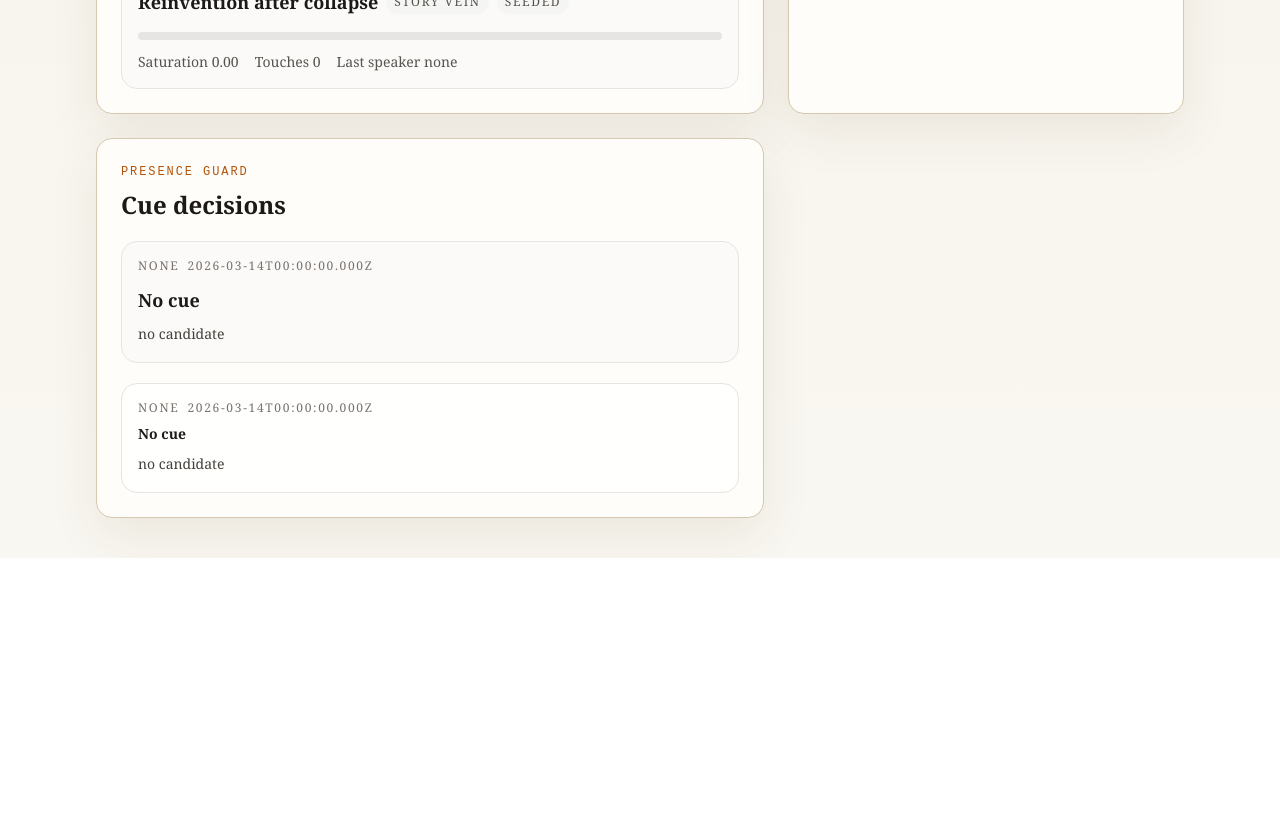
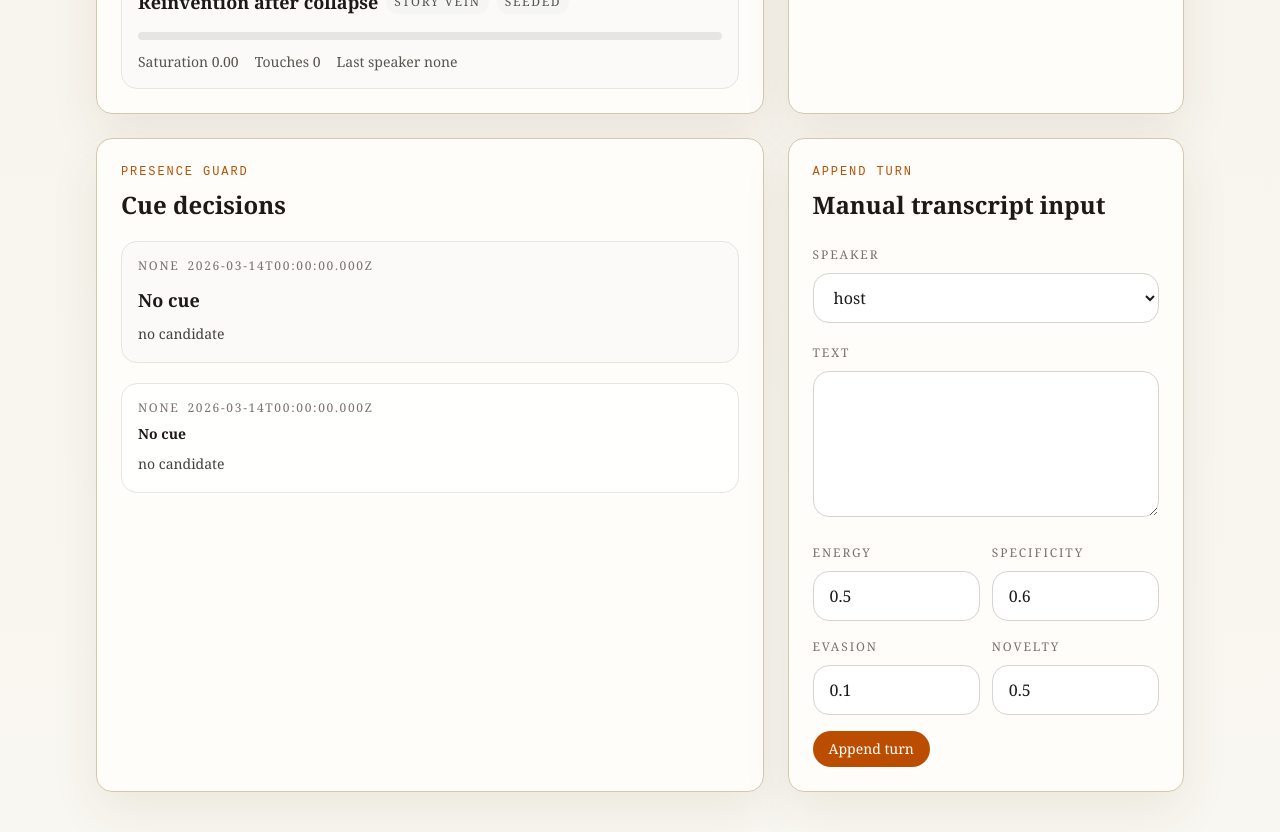
Before and after one commit to DillonPatterson/CuedUp, a Next.js app: page /interview/1/replay in a window 1280 px wide. Shown: the part 2060-2892 px from the top of the page. Before the commit the page ends 2618 px from the top, so only its background shows below. Built offline with nearby package versions, Linux system fonts and the light colour scheme.

Commit message:
Add replay-only manual transcript input

```diff
--- a/components/live/interview-replay.tsx
+++ b/components/live/interview-replay.tsx
@@ -4,10 +4,12 @@ import { startTransition, useEffect, useMemo, useState } from "react";
 import type { DossierLiveHandoff, TranscriptTurn } from "@/types";
 import { NudgeRail } from "@/components/live/nudge-rail";
 import { PresenceDecisionLog } from "@/components/live/presence-decision-log";
+import { ReplayTranscriptInput } from "@/components/live/replay-transcript-input";
 import { ThreadBank } from "@/components/live/thread-bank";
 import { TopicMap } from "@/components/live/topic-map";
 import { TranscriptPanel } from "@/components/live/transcript-panel";
 import { buildInterviewSessionTimeline } from "@/lib/state/interview-session-timeline";
+import { appendManualTranscriptTurn } from "@/lib/transcript/manual-turns";
 
 type InterviewReplayProps = {
   displaySessionId: string;
@@ -27,9 +29,15 @@ export function InterviewReplay({
   handoff,
   transcriptTurns,
 }: InterviewReplayProps) {
+  const [workingTranscriptTurns, setWorkingTranscriptTurns] = useState(transcriptTurns);
   const timeline = useMemo(
-    () => buildInterviewSessionTimeline(engineSessionId, handoff, transcriptTurns),
-    [engineSessionId, handoff, transcriptTurns],
+    () =>
+      buildInterviewSessionTimeline(
+        engineSessionId,
+        handoff,
+        workingTranscriptTurns,
+      ),
+    [engineSessionId, handoff, workingTranscriptTurns],
   );
   const [currentSnapshotIndex, setCurrentSnapshotIndex] = useState(INITIAL_SNAPSHOT_INDEX);
   const [isAutoplaying, setIsAutoplaying] = useState(false);
@@ -88,6 +96,22 @@ export function InterviewReplay({
     setIsAutoplaying((value) => !value);
   }
 
+  function handleAppendTurn(
+    draft: Parameters<typeof appendManualTranscriptTurn>[2],
+  ) {
+    const nextTurns = appendManualTranscriptTurn(
+      workingTranscriptTurns,
+      engineSessionId,
+      draft,
+    );
+
+    startTransition(() => {
+      setWorkingTranscriptTurns(nextTurns);
+      setCurrentSnapshotIndex(nextTurns.length);
+      setIsAutoplaying(false);
+    });
+  }
+
   return (
     <div className="grid gap-6 xl:grid-cols-[1.6fr_0.95fr]">
       <TranscriptPanel
@@ -96,7 +120,7 @@ export function InterviewReplay({
         recentTurns={currentSnapshot.recentTurns}
         currentTurn={currentSnapshot.currentTurn}
         currentTurnIndex={currentTurnIndex}
-        totalTurns={transcriptTurns.length}
+        totalTurns={workingTranscriptTurns.length}
         onNext={handleNext}
         onPrevious={handlePrevious}
         onReset={handleReset}
@@ -125,6 +149,7 @@ export function InterviewReplay({
         currentDecision={currentSnapshot.decisionLogEntry}
         recentDecisions={recentDecisions}
       />
+      <ReplayTranscriptInput onAppend={handleAppendTurn} />
     </div>
   );
 }
--- /dev/null
+++ b/components/live/replay-transcript-input.tsx
@@ -0,0 +1,180 @@
+"use client";
+
+import { useState } from "react";
+import type { TranscriptTurn } from "@/types";
+import type { ManualTranscriptTurnDraft } from "@/lib/transcript/manual-turns";
+
+type ReplayTranscriptInputProps = {
+  onAppend: (draft: ManualTranscriptTurnDraft) => void;
+};
+
+const initialDraft: ManualTranscriptTurnDraft = {
+  speaker: "host",
+  text: "",
+  energyScore: 0.5,
+  specificityScore: 0.6,
+  evasionScore: 0.1,
+  noveltyScore: 0.5,
+  threadIdLink: null,
+};
+
+const speakerOptions: TranscriptTurn["speaker"][] = [
+  "host",
+  "guest",
+  "producer",
+  "system",
+];
+
+export function ReplayTranscriptInput({
+  onAppend,
+}: ReplayTranscriptInputProps) {
+  const [draft, setDraft] = useState(initialDraft);
+
+  function handleSubmit(event: React.FormEvent<HTMLFormElement>) {
+    event.preventDefault();
+
+    if (!draft.text.trim()) {
+      return;
+    }
+
+    onAppend({
+      ...draft,
+      text: draft.text.trim(),
+    });
+    setDraft((currentDraft) => ({
+      ...currentDraft,
+      text: "",
+    }));
+  }
+
+  function updateScore(
+    key: "energyScore" | "specificityScore" | "evasionScore" | "noveltyScore",
+    value: string,
+  ) {
+    const nextValue = Number.parseFloat(value);
+
+    setDraft((currentDraft) => ({
+      ...currentDraft,
+      [key]: Number.isFinite(nextValue) ? nextValue : 0,
+    }));
+  }
+
+  return (
+    <section className="panel p-6">
+      <p className="eyebrow">Append turn</p>
+      <h2 className="mt-2 text-2xl font-semibold text-stone-900">
+        Manual transcript input
+      </h2>
+
+      <form className="mt-5 space-y-4" onSubmit={handleSubmit}>
+        <label className="block">
+          <span className="text-xs font-medium uppercase tracking-[0.16em] text-stone-500">
+            Speaker
+          </span>
+          <select
+            value={draft.speaker}
+            onChange={(event) =>
+              setDraft((currentDraft) => ({
+                ...currentDraft,
+                speaker: event.target.value as TranscriptTurn["speaker"],
+              }))
+            }
+            className="mt-2 w-full rounded-2xl border border-stone-300 bg-white px-4 py-3 text-stone-900"
+          >
+            {speakerOptions.map((speaker) => (
+              <option key={speaker} value={speaker}>
+                {speaker}
+              </option>
+            ))}
+          </select>
+        </label>
+
+        <label className="block">
+          <span className="text-xs font-medium uppercase tracking-[0.16em] text-stone-500">
+            Text
+          </span>
+          <textarea
+            value={draft.text}
+            onChange={(event) =>
+              setDraft((currentDraft) => ({
+                ...currentDraft,
+                text: event.target.value,
+              }))
+            }
+            rows={5}
+            className="mt-2 w-full rounded-2xl border border-stone-300 bg-white px-4 py-3 text-stone-900"
+          />
+        </label>
+
+        <div className="grid gap-3 sm:grid-cols-2">
+          <label className="block">
+            <span className="text-xs font-medium uppercase tracking-[0.16em] text-stone-500">
+              Energy
+            </span>
+            <input
+              type="number"
+              min="0"
+              max="1"
+              step="0.05"
+              value={draft.energyScore}
+              onChange={(event) => updateScore("energyScore", event.target.value)}
+              className="mt-2 w-full rounded-2xl border border-stone-300 bg-white px-4 py-3 text-stone-900"
+            />
+          </label>
+
+          <label className="block">
+            <span className="text-xs font-medium uppercase tracking-[0.16em] text-stone-500">
+              Specificity
+            </span>
+            <input
+              type="number"
+              min="0"
+              max="1"
+              step="0.05"
+              value={draft.specificityScore}
+              onChange={(event) => updateScore("specificityScore", event.target.value)}
+              className="mt-2 w-full rounded-2xl border border-stone-300 bg-white px-4 py-3 text-stone-900"
+            />
+          </label>
+
+          <label className="block">
+            <span className="text-xs font-medium uppercase tracking-[0.16em] text-stone-500">
+              Evasion
+            </span>
+            <input
+              type="number"
+              min="0"
+              max="1"
+              step="0.05"
+              value={draft.evasionScore}
+              onChange={(event) => updateScore("evasionScore", event.target.value)}
+              className="mt-2 w-full rounded-2xl border border-stone-300 bg-white px-4 py-3 text-stone-900"
+            />
+          </label>
+
+          <label className="block">
+            <span className="text-xs font-medium uppercase tracking-[0.16em] text-stone-500">
+              Novelty
+            </span>
+            <input
+              type="number"
+              min="0"
+              max="1"
+              step="0.05"
+              value={draft.noveltyScore}
+              onChange={(event) => updateScore("noveltyScore", event.target.value)}
+              className="mt-2 w-full rounded-2xl border border-stone-300 bg-white px-4 py-3 text-stone-900"
+            />
+          </label>
+        </div>
+
+        <button
+          type="submit"
+          className="rounded-full bg-amber-700 px-4 py-2 text-sm font-medium text-white transition hover:bg-amber-800"
+        >
+          Append turn
+        </button>
+      </form>
+    </section>
+  );
+}
--- /dev/null
+++ b/lib/transcript/manual-turns.ts
@@ -0,0 +1,56 @@
+import {
+  transcriptTurnInputSchema,
+  transcriptTurnSchema,
+} from "@/lib/schemas/transcript";
+import type { TranscriptTurn, TranscriptTurnInput } from "@/types";
+
+export type ManualTranscriptTurnDraft = Omit<
+  TranscriptTurnInput,
+  "sessionId" | "timestamp" | "threadIdLink"
+> & {
+  threadIdLink?: string | null;
+};
+
+const MANUAL_TURN_STEP_MS = 15_000;
+const FALLBACK_TIMESTAMP = "2026-03-14T10:00:00.000Z";
+
+function buildManualTurnId(turnCount: number) {
+  return `00000000-0000-4000-8000-${(turnCount + 1).toString().padStart(12, "0")}`;
+}
+
+function buildNextTimestamp(turns: TranscriptTurn[]) {
+  const lastTurn = turns.at(-1);
+
+  if (!lastTurn) {
+    return FALLBACK_TIMESTAMP;
+  }
+
+  return new Date(
+    new Date(lastTurn.timestamp).getTime() + MANUAL_TURN_STEP_MS,
+  ).toISOString();
+}
+
+export function appendManualTranscriptTurn(
+  turns: TranscriptTurn[],
+  sessionId: string,
+  draft: ManualTranscriptTurnDraft,
+) {
+  const input = transcriptTurnInputSchema.parse({
+    sessionId,
+    timestamp: buildNextTimestamp(turns),
+    speaker: draft.speaker,
+    text: draft.text,
+    energyScore: draft.energyScore,
+    specificityScore: draft.specificityScore,
+    evasionScore: draft.evasionScore,
+    noveltyScore: draft.noveltyScore,
+    threadIdLink: draft.threadIdLink ?? null,
+  });
+
+  const nextTurn = transcriptTurnSchema.parse({
+    ...input,
+    id: buildManualTurnId(turns.length),
+  });
+
+  return [...turns, nextTurn];
+}
```
